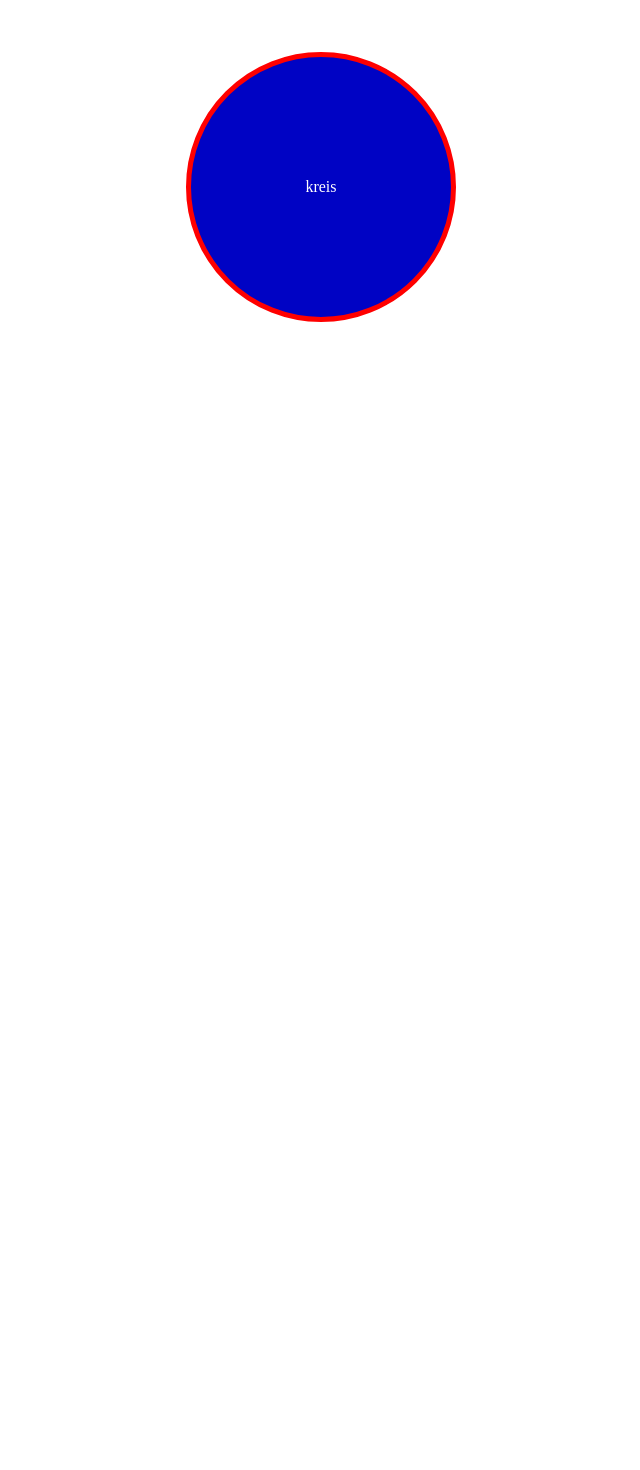
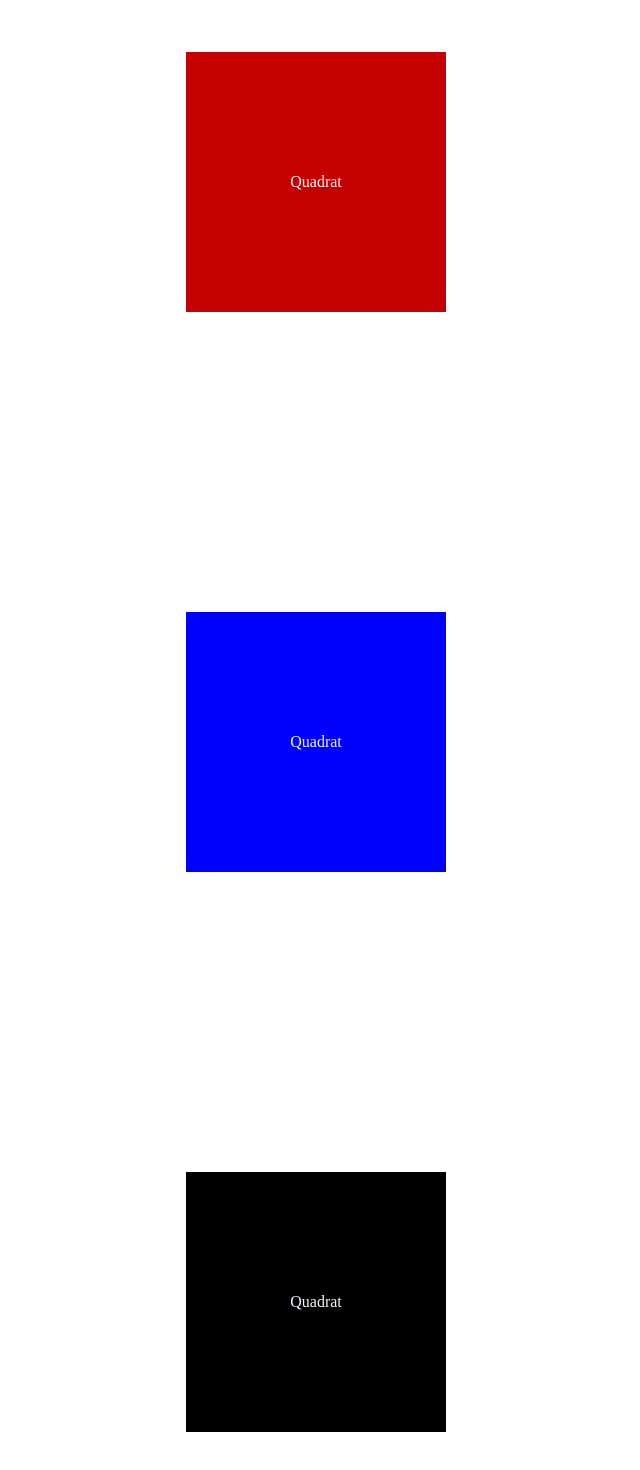
Before and after one commit to 109122MZ/Challenge-One, an Angular app in the folder challengeChildOne/: page / in a window 1280 px wide. Shown: the part 248-1718 px from the top of the page, without its empty margins (122-762 px from the left). Before the commit the page ends 870 px from the top, so only its background shows below. Built offline with nearby package versions, Linux system fonts and the light colour scheme.

Commit message:
Challenge 2.

```diff
--- a/challengeChildOne/src/app/app.html
+++ b/challengeChildOne/src/app/app.html
@@ -1,2 +1,4 @@
-<div class="kreis">kreis</div>
+<div class="quadratzwei">Quadrat</div>
+<div class="quadrateins">Quadrat</div>
+<div class="quadratdrei">Quadrat</div>
 <router-outlet />
--- a/challengeChildOne/src/app/app.scss
+++ b/challengeChildOne/src/app/app.scss
@@ -1,13 +1,39 @@
-.kreis{
+.quadratzwei{
         width: 200px; // Breite einstellen
     height: 200px; // Höhe einstellen
-    background-color: rgb(0, 3, 196); // Innenfarbe einstellen
+    background-color: rgb(196, 0, 0); // Innenfarbe einstellen
     color: rgb(255, 255, 255); // Text färben
-    border-radius: 900px; // Rundungen einstellen
+    border-radius: 0px; // Rundungen einstellen
     padding: 30px; // Innenabstand einstellen
     margin: 300px; // Aussenabstand einstellen
     display: flex; // Aktivierung
     justify-content: center; // Rechts abbiegen
     align-items: center; // Oben steigen
-    border: 5px red solid; // Randfarbe einstellen
+    border: 0px red solid; // Randfarbe einstellen
 }
+
+.quadrateins{
+    width: 200px;
+    height: 200px;
+    background-color: blue;
+    margin: 300px;
+    padding: 30px;
+    display: flex;
+    justify-content: center;
+    align-items: center;
+    color: aliceblue;
+
+
+}
+
+.quadratdrei{
+   width: 200px;
+   height: 200px;
+   background-color: black;
+   margin: 300px;
+   padding: 30px;
+   display: flex;
+   justify-content: center;
+   align-items: center;
+   color: aliceblue;
+}
```
